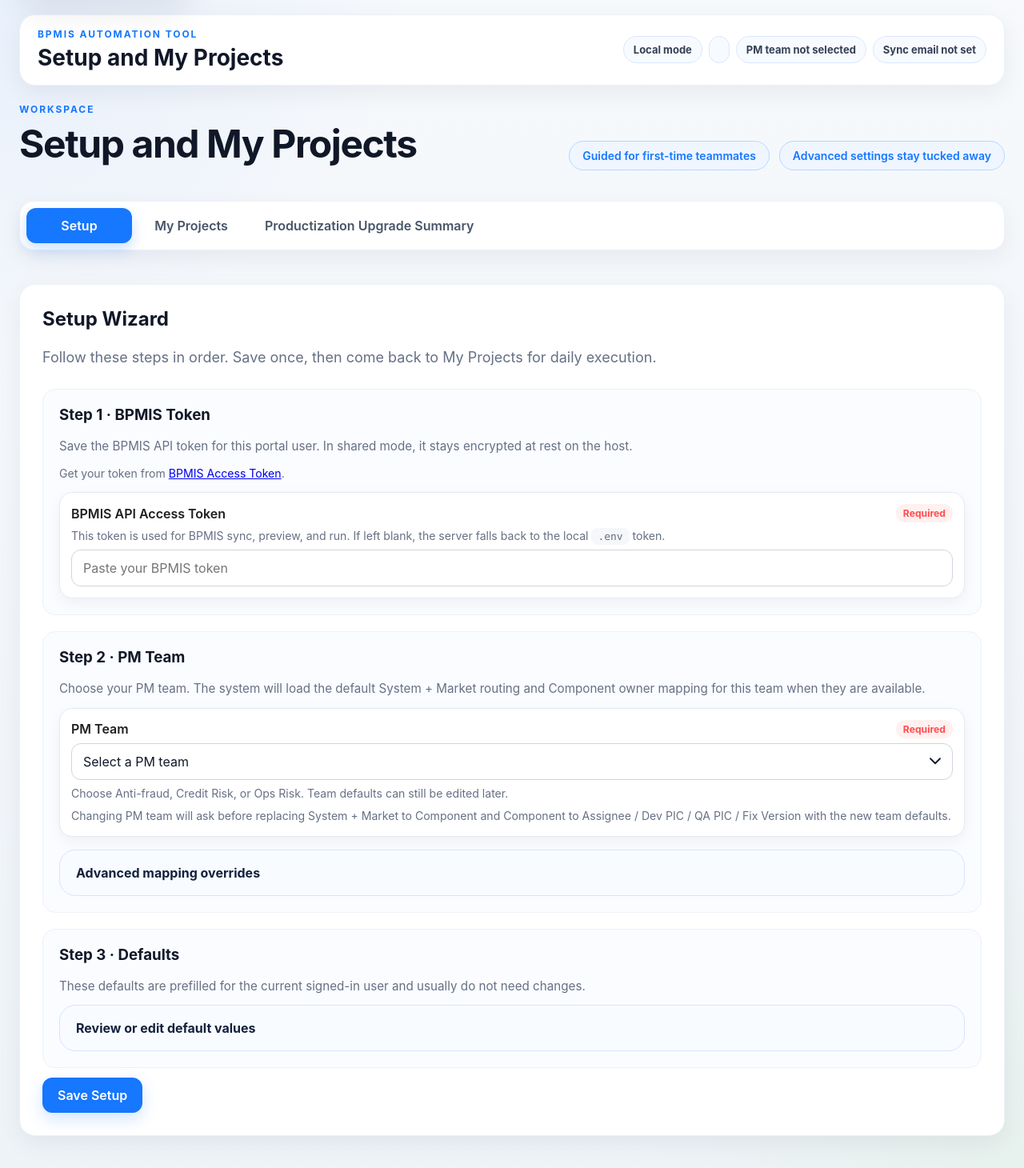
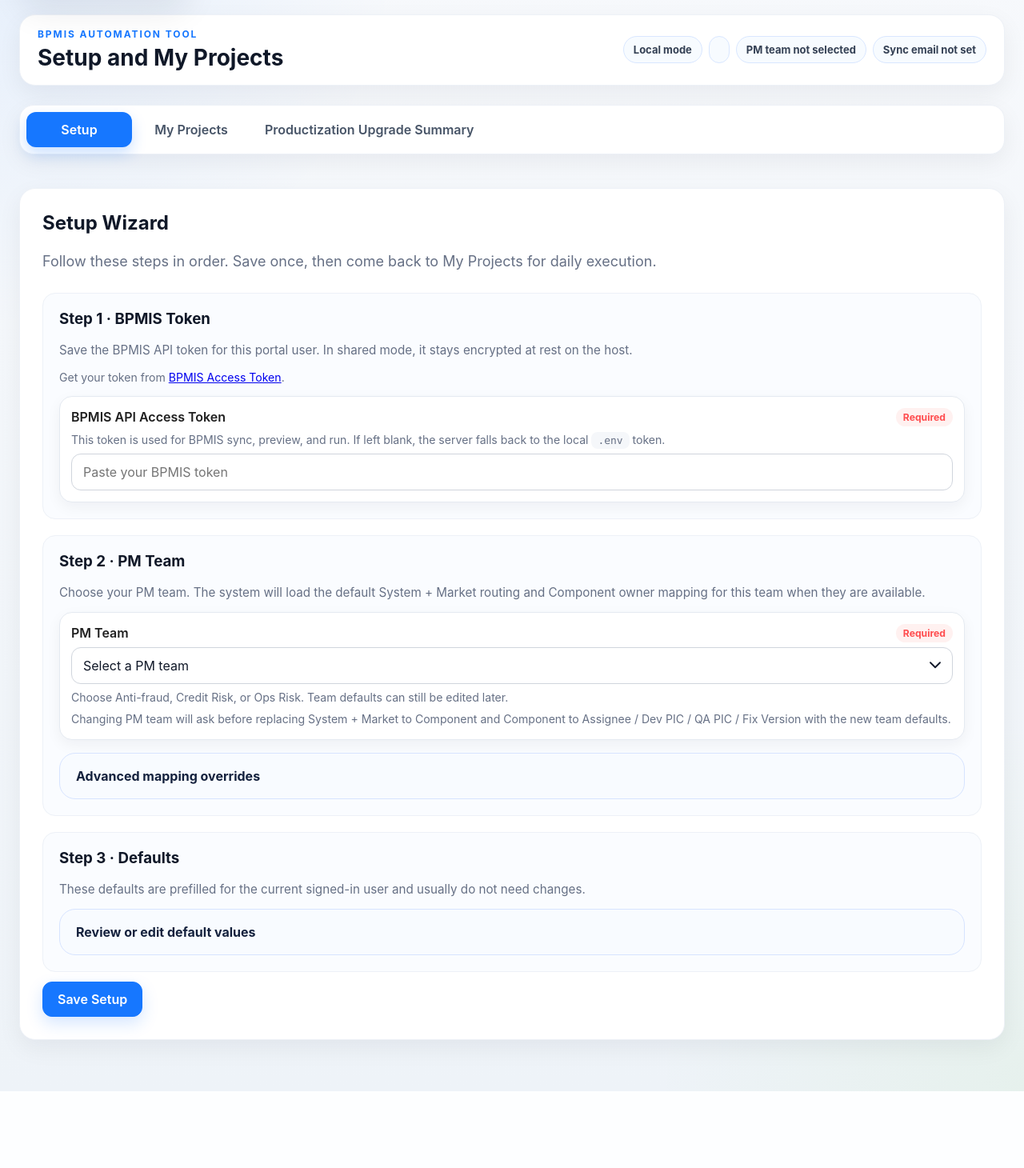
Before and after one commit to xiaodongzheng-sys/Jira-Automation, a Flask app: template templates/index.html in a window 1280 px wide. Shown: the part 91-1551 px from the top of the page at 80% size. After the commit the page ends 1455 px from the top, so only its background shows below. Run offline with Flask 3, Linux system fonts and the light colour scheme; the template is opened without the code that fills it, so the values that code supplies are empty; parts of the project's set-up code (start-up, migrations or seed data) failed here and were passed over; some libraries are stand-ins or nearby versions.

Commit message:
Remove workspace header block

```diff
--- a/templates/index.html
+++ b/templates/index.html
@@ -21,17 +21,6 @@
   </section>
 
   <section class="workspace-shell">
-    <div class="workspace-head">
-      <div>
-        <p class="eyebrow">Workspace</p>
-        <h2>Setup and My Projects</h2>
-      </div>
-      <div class="workspace-rail">
-        <span>Guided for first-time teammates</span>
-        <span>Advanced settings stay tucked away</span>
-      </div>
-    </div>
-
     <div class="workspace-tabs" role="tablist" aria-label="Workspace sections" data-default-tab="{{ default_workspace_tab }}">
       <button class="workspace-tab is-active" type="button" role="tab" aria-selected="true" data-tab-trigger="setup">Setup</button>
       <button class="workspace-tab" type="button" role="tab" aria-selected="false" data-tab-trigger="run">My Projects</button>
```
